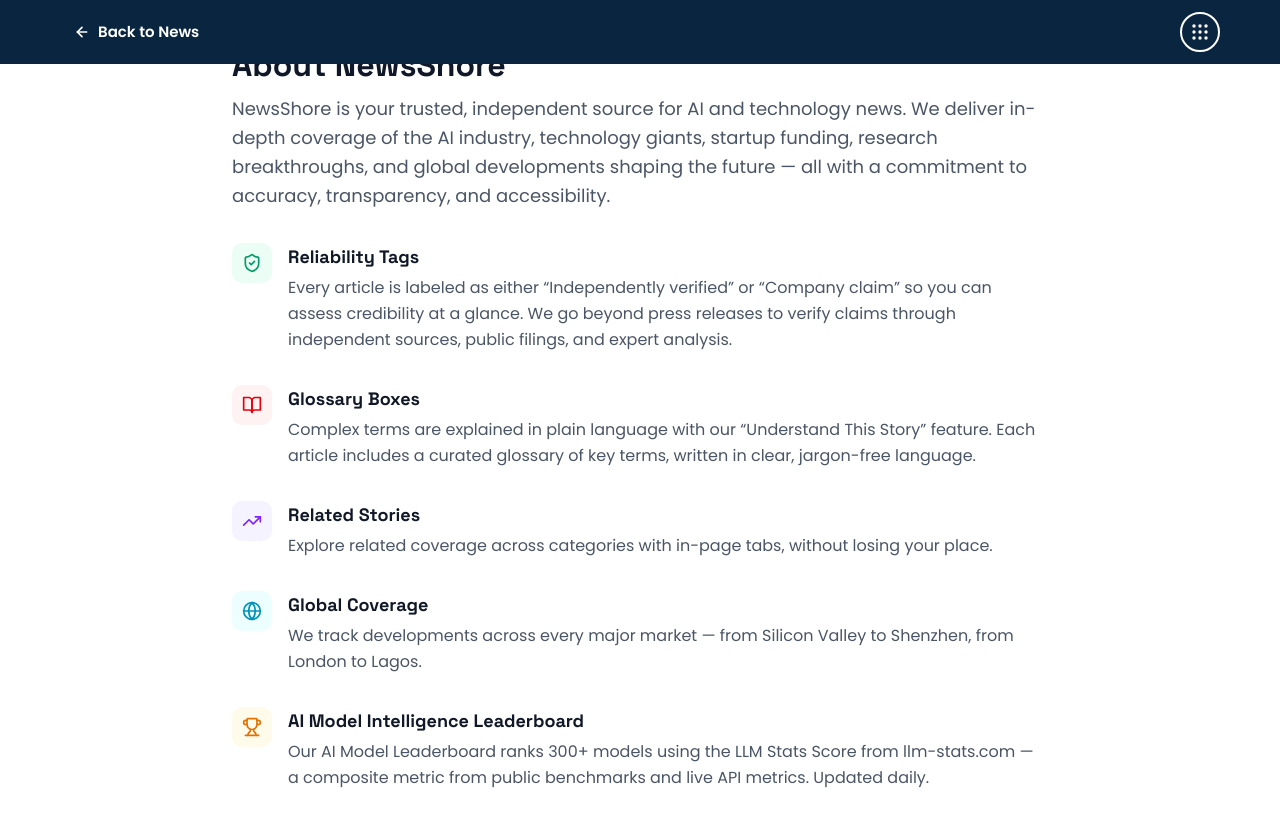
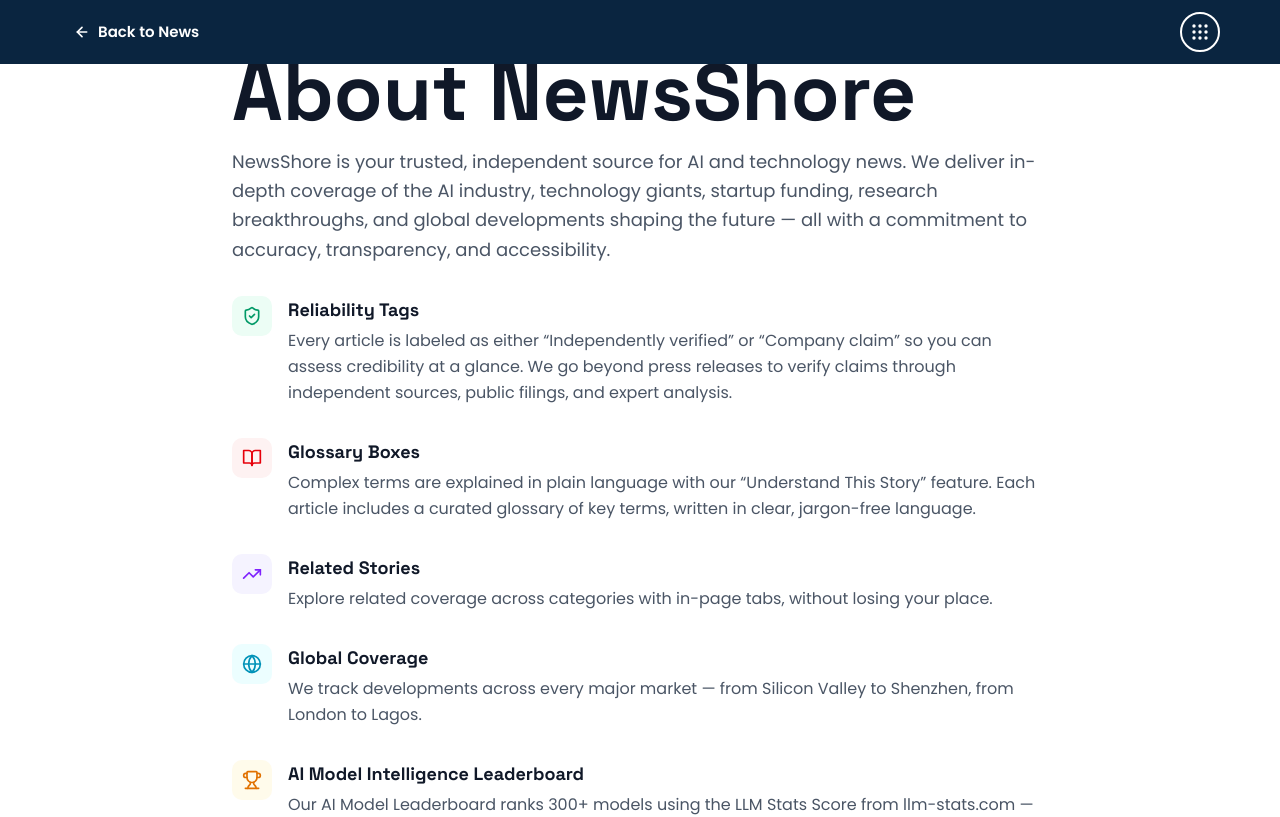
Before and after one commit to Queen135720/NewsShore, a Next.js app: page /about in a window 1280 px wide. Shown: the top 817 px of the page. Built offline with nearby package versions, Linux system fonts and the light colour scheme.

Commit message:
Update page.tsx

```diff
--- a/src/app/about/page.tsx
+++ b/src/app/about/page.tsx
@@ -10,10 +10,7 @@ import Link from 'next/link';
 import PageHeader from '../components/PageHeader';
 
 const wrap = { maxWidth: '760px', margin: '0 auto', padding: '128px 20px 96px' };
-const h1s = { fontSize: '2rem', fontWeight: 700, marginBottom: '10px' };
-const h2s = { fontSize: '1.2rem', fontWeight: 700, marginTop: '40px', marginBottom: '10px' };
-const ps = { marginTop: '14px', marginBottom: '14px', lineHeight: 1.7 };
-const uls = { marginTop: '6px', marginBottom: '14px', paddingLeft: '26px', lineHeight: 1.7 };
+const h1s = { fontSize: '5rem', fontWeight: 700, marginBottom: '10px' };
 
 export default function AboutPage() {
 
```
